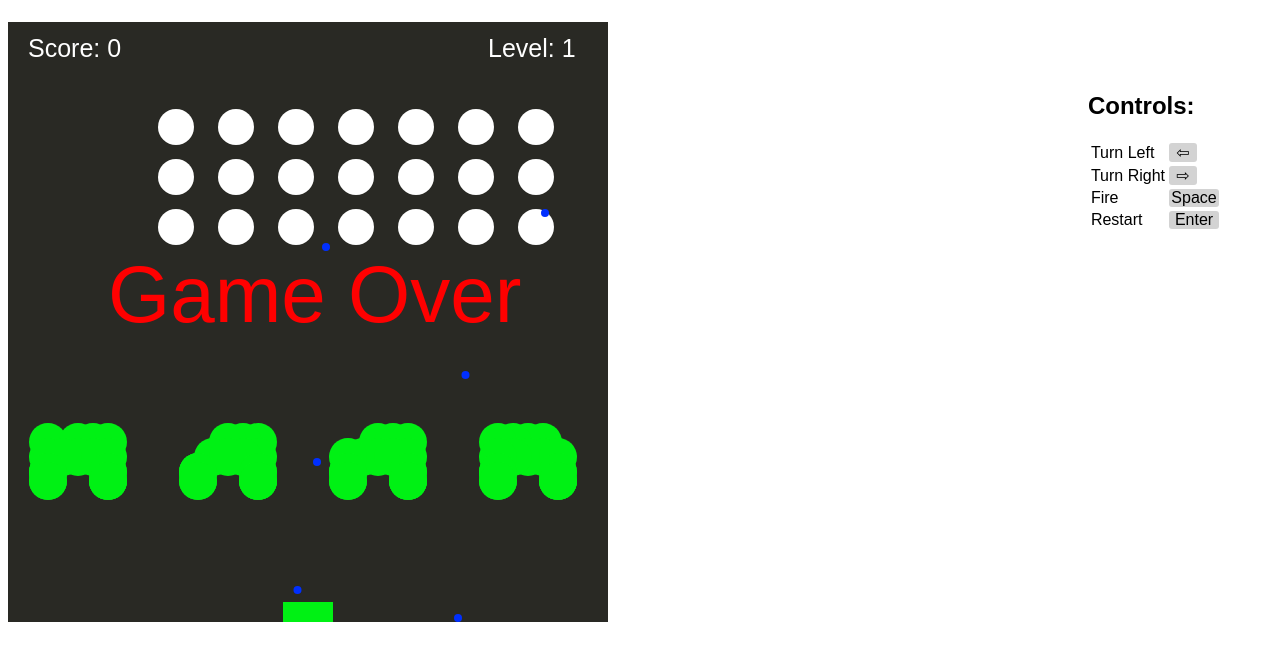
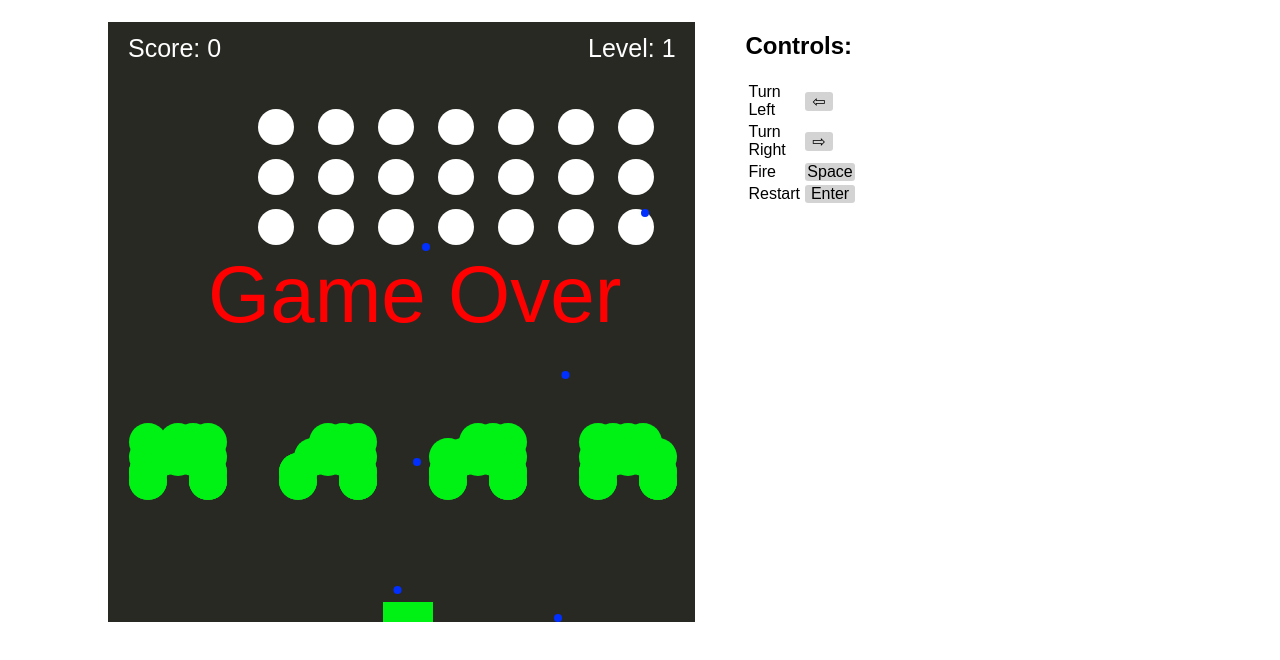
Before and after one commit to yaoyangdi/space_invader, a website built with webpack: page index.html in a window 1280 px wide. Shown: the part 54-714 px from the top of the page. Built offline with nearby package versions, Linux system fonts and the light colour scheme.

Commit message:
Layout improved

```diff
--- a/index.html
+++ b/index.html
@@ -43,8 +43,12 @@
         <script src="./dist/spaceinvaders.js"></script>
     </head>
     <body>
+        <div class="page">
+            <div style="width:800px;">
                 <h1>Space Invaders</h1>
-        <svg id="canvas" width="600" height="600">
+                <div style="margin-left: 100px;width:800px;">
+                    <div style="display:flex; align-items:flex-start;">
+                        <svg id="canvas" width="700" height="600">
                             <text id="gameover" x="100" y="300" class="gameover">Game Over</text>
                             <text id="level" x="480" y="35" class="level">Level: 1</text>
                             <text id="score" x="20" y="35" class="score">Score: 0</text>
@@ -54,7 +58,7 @@
                             </g>
                         </svg>
 
-        <div id="controls">
+                        <div id="controls" style="margin-top: -10px;">
                             <h2>Controls:</h2>
                             <table>
                                 <tr><td>Turn Left</td><td><div id="ArrowLeft" class="key">&#8678;</div></td></tr>
@@ -63,5 +67,12 @@
                                 <tr><td>Restart</td><td><div id="Enter" class="key" style="width:50px">Enter</div></td></tr>
                             </table>
                         </div>
+                </div>
+
+            </div>
+
+            </div>
+
+        </div>
     </body>
 </html>
```
Lines whose indentation alone changed are shown as unchanged.
